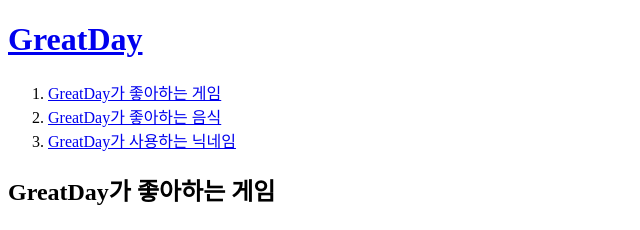
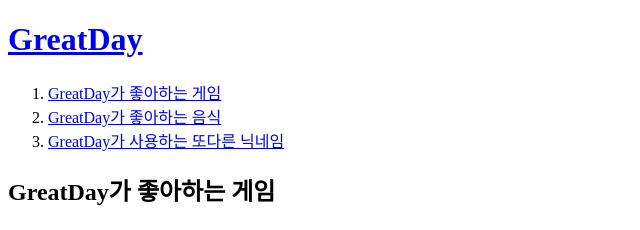
Before and after one commit to twomorrow/GreatDay1, a plain HTML site: page 2.html in a window 1280 px wide. Shown: the top 230 px of the page, 0-640 px from the left. Drawn offline with Linux system fonts and the light colour scheme; a script that the page names is missing.

Commit message:
Update 2.html

```diff
--- a/2.html
+++ b/2.html
@@ -19,7 +19,7 @@
     <ol>
       <li><a href="2.html">GreatDay가 좋아하는 게임</a></li>
       <li><a href="3.html">GreatDay가 좋아하는 음식</a></li>
-      <li><a href="4.html">GreatDay가 사용하는 닉네임</a></li>
+      <li><a href="4.html">GreatDay가 사용하는 또다른 닉네임</a></li>
     </ol>
     <h2>GreatDay가 좋아하는 게임</h2>
     GreatDay가 좋아하는 게임들에 대해서 소개를 하겠습니다.
```
